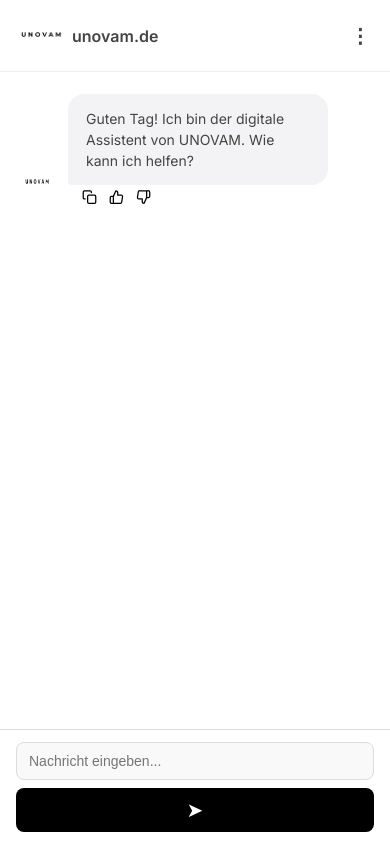
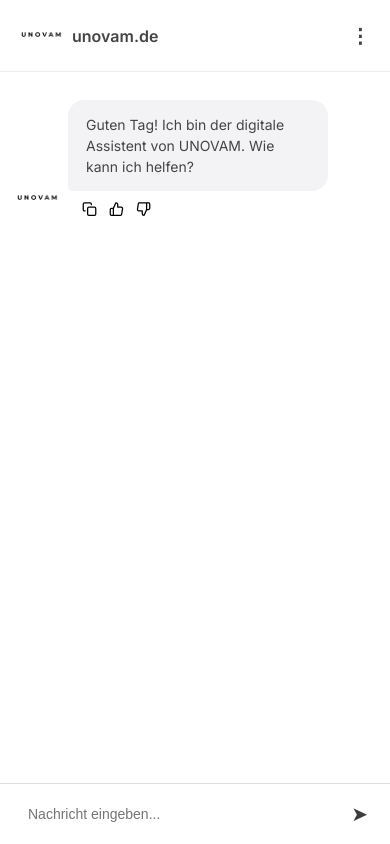
Before and after one commit to Mikail-dev572/unovam.aia, a website: page chat-only.html in a window 390 px wide. Drawn offline with nearby package versions, Linux system fonts and the light colour scheme.

Commit message:
Update chat-only.html

```diff
--- a/chat-only.html
+++ b/chat-only.html
@@ -22,7 +22,13 @@
       flex-direction: column;
       width: 100vw;
       height: 100vh;
+      position: fixed;
+      top: 0;
+      left: 0;
       background: white;
+      z-index: 9999;
+      border-radius: 0 !important;
+      box-shadow: none !important;
     }
 
     .chat-header {
@@ -83,10 +89,10 @@
       gap: 8px;
     }
 
-    .menu-dropdown button i,
-    .feedback button i {
-      width: 16px;
-      height: 16px;
+    .menu-dropdown button i[data-feather],
+    .feedback button i[data-feather] {
+      width: 12px;
+      height: 12px;
       stroke-width: 2;
     }
 
@@ -105,15 +111,29 @@
       margin: 6px 0;
     }
 
-    .logo-icon img {
+    .logo-icon {
       width: 42px;
       height: 42px;
+      background: white;
+      border-radius: 50%;
+      overflow: hidden;
+      display: flex;
+      align-items: center;
+      justify-content: center;
+      flex-shrink: 0;
+    }
+
+    .logo-icon img {
+      height: 42px;
+      width: 42px;
+      object-fit: cover;
       border-radius: 50%;
     }
 
     .message {
       max-width: 85%;
       padding: 14px 18px;
+      margin: 6px 0;
       border-radius: 18px;
       font-size: 14px;
       line-height: 1.5;
@@ -150,9 +170,8 @@
       cursor: pointer;
     }
 
-    .feedback button.active i {
-      stroke: #000;
-      fill: #000;
+    .feedback button svg {
+    transition: all 0.3s ease;
     }
 
     #input-area {
@@ -160,27 +179,25 @@
       padding: 12px 16px;
       border-top: 1px solid #ddd;
       background: #fff;
-      gap: 8px;
     }
 
     #input {
       flex: 1;
       padding: 10px 12px;
-      border: 1px solid #ddd;
-      border-radius: 8px;
+      border: none;
       font-size: 14px;
+      background: transparent;
       outline: none;
-      background: #f9f9f9;
+      color: #444;
     }
 
     .send {
-      background: #000;
+      background: none;
       border: none;
-      padding: 0 16px;
+      margin-left: 8px;
       font-size: 20px;
       cursor: pointer;
-      color: #fff;
-      border-radius: 8px;
+      color: #3c3c3c;
     }
 
     .typing {
@@ -208,18 +225,6 @@
     @keyframes blink {
       0%, 80%, 100% { opacity: 0; }
       40% { opacity: 1; }
-    }
-
-    @media (max-width: 600px) {
-      #input-area {
-        flex-direction: column;
-        gap: 8px;
-      }
-
-      .send {
-        width: 100%;
-        padding: 10px;
-      }
     }
   </style>
 </head>
@@ -263,7 +268,7 @@
       menuDropdown.style.display = 'none';
     }
 
-    inputField.addEventListener("keydown", function (event) {
+    inputField.addEventListener("keydown", function(event) {
       if (event.key === "Enter") senden();
     });
 
@@ -326,8 +331,10 @@
     navigator.clipboard.writeText(text).then(() => {
     const icon = button.querySelector('i');
     icon.setAttribute('data-feather', 'check');
-        feather.replace();
+    feather.replace(); //
+
     button.classList.add('active');
+
     setTimeout(() => {
       icon.setAttribute('data-feather', 'copy');
       button.classList.remove('active');
@@ -340,7 +347,6 @@
       const buttons = button.parentNode.querySelectorAll('button');
       buttons.forEach(b => b.classList.remove('active'));
       button.classList.add('active');
-      feather.replace();
     }
 
     feather.replace();
```
Lines whose indentation alone changed are shown as unchanged.
